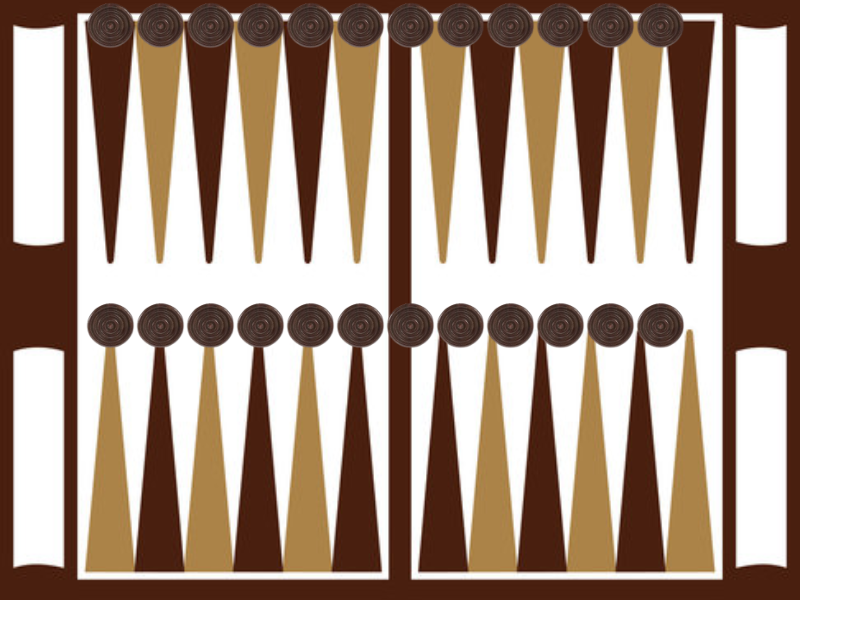
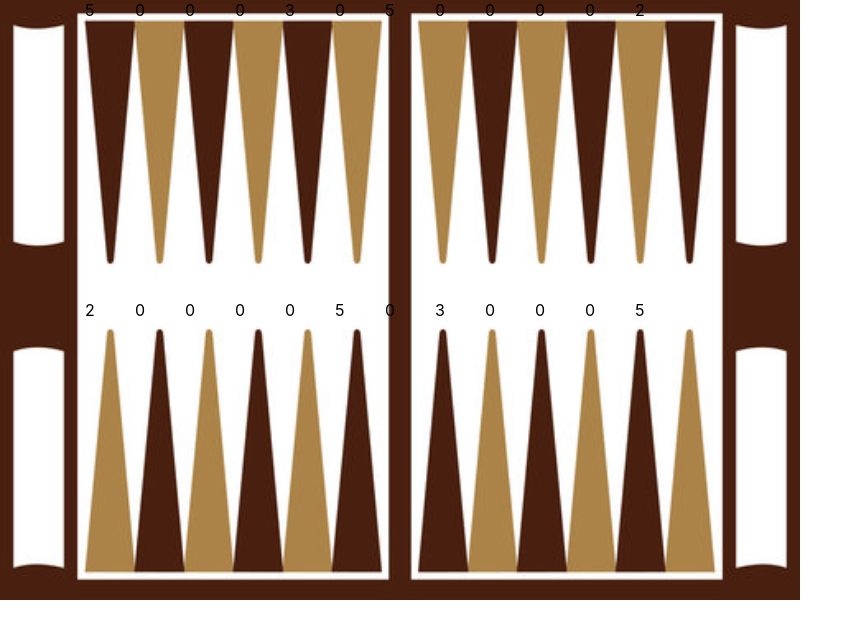
Before and after one commit to lukalicheli/backgammon, a React (Create React App) app in the folder backgammon/: page / in a window 1280 px wide. Shown: the top 638 px of the page, without its empty margins (0-863 px from the left). Built offline with nearby package versions, Linux system fonts and the light colour scheme.

Commit message:
Now I am getting integers in every column. Next step is to make sure the mapping is correct and then to eventually display an image of a piece times the integer inside of the array

```diff
--- a/backgammon/src/App.css
+++ b/backgammon/src/App.css
@@ -6,6 +6,7 @@ background-size: contain;
 
 .backgammon-board {
   display: flex;
+  flex-direction: row-reverse;
   flex-wrap: wrap;
   margin-left: 85px;
 width: 600px;
--- a/backgammon/src/App.js
+++ b/backgammon/src/App.js
@@ -4,20 +4,46 @@ import brown from "./assets/piece-data/brown-piece.png";
 
 function App() {
   const [board, setBoard] = useState(Array(24).fill(brown));
+  const [backgammon, setBackgammon] = useState([
+    [2, 0],
+    [0, -1],
+    [0, -1],
+    [0, -1],
+    [0, -1],
+    [5, 1],
+    [0, -1],
+    [3, 1],
+    [0, -1],
+    [0, -1],
+    [0, -1],
+    [5, 0],
+    [5, 1],
+    [0, -1],
+    [0, -1],
+    [0, -1],
+    [3, 0],
+    [0, -1],
+    [5, 0],
+    [0, -1],
+    [0, -1],
+    [0, -1],
+    [0, -1],
+    [2, 1],
+  ]);
 
   const handleClick = (e) => {};
 
   return (
     <div className="game-container">
       <div className="backgammon-board">
-        {board.map((value, index) => {
+        {backgammon.map((value, index) => {
           return (
             <div
               key={index}
               className={`column ${value}`}
               onClick={() => handleClick(index)}
             >
-              <img className="gammon-piece" src={value} alt="piece" />
+              {value[0]}
             </div>
           );
         })}
```
